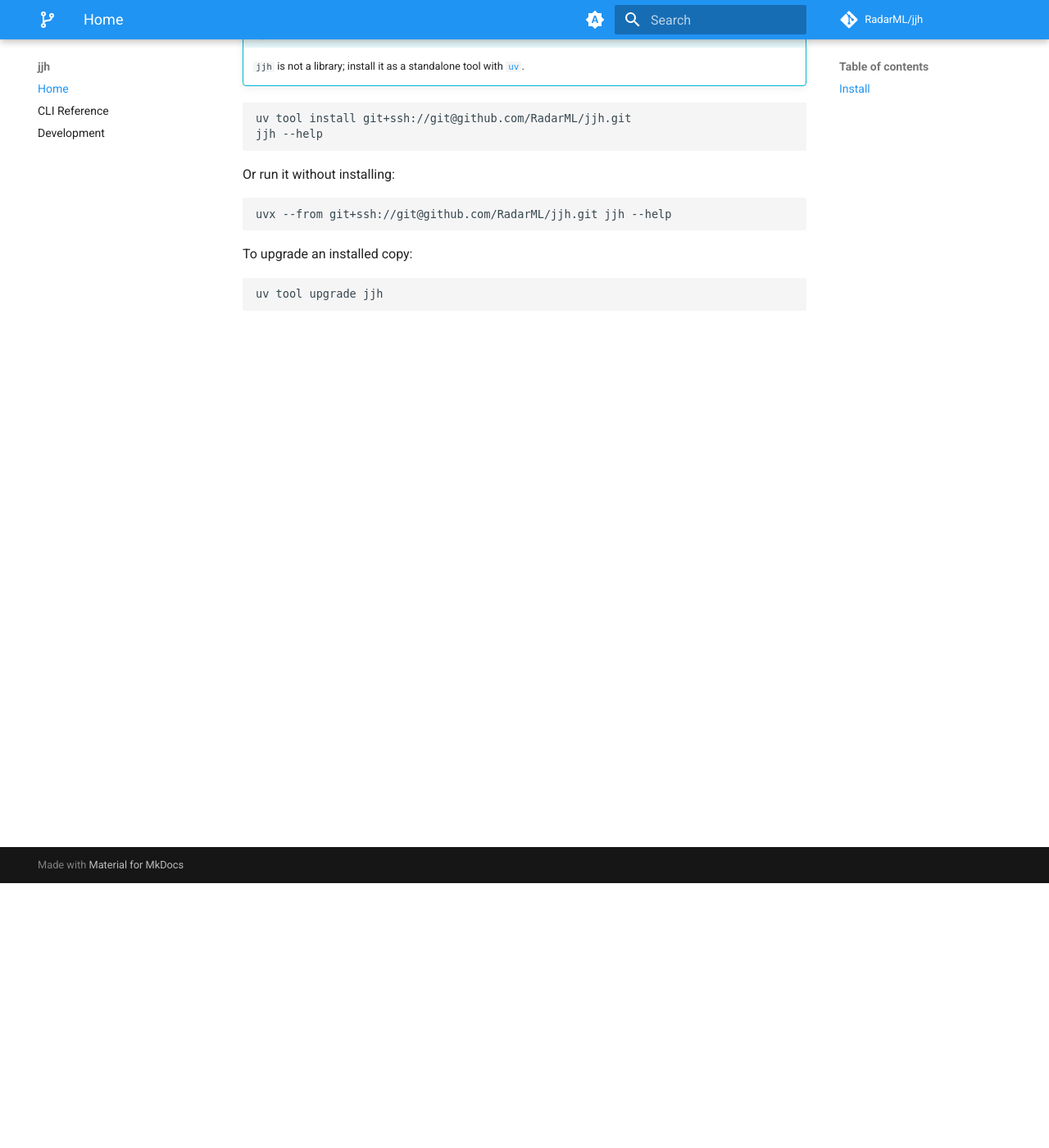
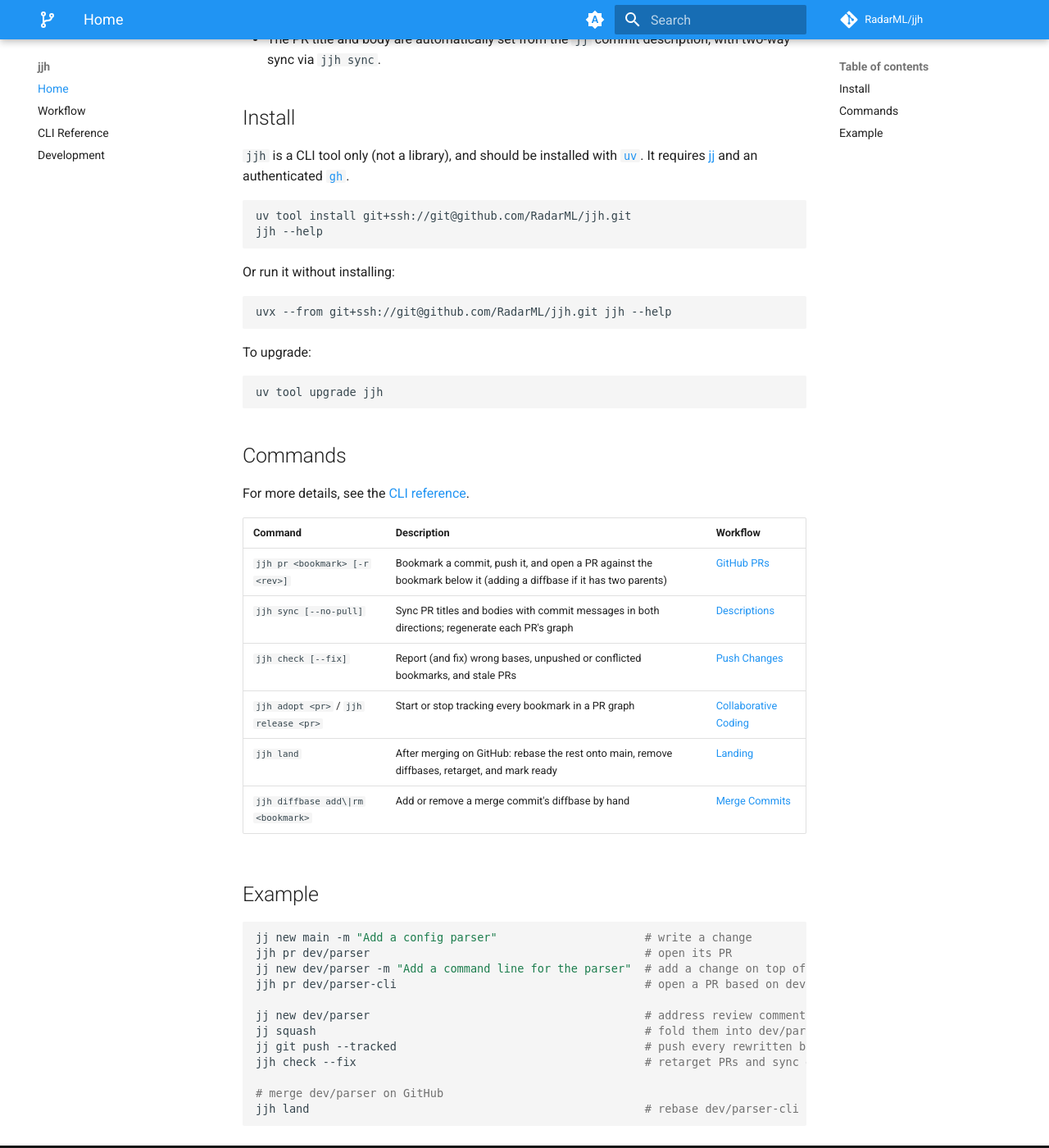
Before and after one commit to RadarML/jjh, an MkDocs documentation site: the page built from docs/index.md, in a window 1280 px wide and 1400 px high, scrolled down 323 px. Shown: the whole window at 82% size. Built offline with MkDocs 1.6.1 and Material for MkDocs 9.7.7, drawn with Linux system fonts in a browser that asks for light colours; some web fonts are replaced; comment, search, counter and statistics services are not loaded; some of the changed text lies outside the part shown.

Commit message:
Document the jj + GitHub workflow (#3)
Port the jj + GitHub workflow guide into the docs site.

````diff
--- a/docs/index.md
+++ b/docs/index.md
@@ -5,13 +5,15 @@
 [![CI](https://github.com/RadarML/jjh/actions/workflows/ci.yml/badge.svg)](https://github.com/RadarML/jjh/actions/workflows/ci.yml)
 ![GitHub issues](https://img.shields.io/github/issues/RadarML/jjh)
 
-`jjh` is a command line tool for using a [jj](https://github.com/jj-vcs/jj) workflow on github.
+`jjh` is a tool and workflow for using [jj](https://github.com/jj-vcs/jj) on GitHub.
+
+- Each PR is a single commit with a bookmark, and the bookmark is the PR's head branch.
+- A PR's base is the bookmark directly below it. A commit with two parents gets a [diffbase](workflow.md#merge-commits) commit so that GitHub shows a clean diff.
+- The PR title and body are automatically set from the `jj` commit description, with two-way sync via `jjh sync`.
 
 ## Install
 
-!!! info "`jjh` is a CLI tool only"
-
-    `jjh` is not a library; install it as a standalone tool with [`uv`](https://docs.astral.sh/uv/getting-started/installation/).
+`jjh` is a CLI tool only (not a library), and should be installed with [`uv`](https://docs.astral.sh/uv/getting-started/installation/). It requires [jj](https://jj-vcs.github.io/jj/latest/install-and-setup/) and an authenticated [`gh`](https://cli.github.com/).
 
 ```sh
 uv tool install git+ssh://git@github.com/RadarML/jjh.git
@@ -23,7 +25,37 @@ Or run it without installing:
 uvx --from git+ssh://git@github.com/RadarML/jjh.git jjh --help
 ```
 
-To upgrade an installed copy:
+To upgrade:
 ```sh
 uv tool upgrade jjh
 ```
+
+## Commands
+
+For more details, see the [CLI reference](cli.md).
+
+| Command | Description | Workflow |
+| --- | --- | --- |
+| `jjh pr <bookmark> [-r <rev>]` | Bookmark a commit, push it, and open a PR against the bookmark below it (adding a diffbase if it has two parents) | [GitHub PRs](workflow.md#github-prs) |
+| `jjh sync [--no-pull]` | Sync PR titles and bodies with commit messages in both directions; regenerate each PR's graph | [Descriptions](workflow.md#descriptions) |
+| `jjh check [--fix]` | Report (and fix) wrong bases, unpushed or conflicted bookmarks, and stale PRs | [Push Changes](workflow.md#push-changes) |
+| `jjh adopt <pr>` / `jjh release <pr>` | Start or stop tracking every bookmark in a PR graph | [Collaborative Coding](workflow.md#collaborative-coding) |
+| `jjh land` | After merging on GitHub: rebase the rest onto main, remove diffbases, retarget, and mark ready | [Landing](workflow.md#landing-dependent-prs) |
+| `jjh diffbase add\|rm <bookmark>` | Add or remove a merge commit's diffbase by hand | [Merge Commits](workflow.md#merge-commits) |
+
+## Example
+
+```sh
+jj new main -m "Add a config parser"                      # write a change
+jjh pr dev/parser                                         # open its PR
+jj new dev/parser -m "Add a command line for the parser"  # add a change on top of it
+jjh pr dev/parser-cli                                     # open a PR based on dev/parser
+
+jj new dev/parser                                         # address review comments in a new commit
+jj squash                                                 # fold them into dev/parser
+jj git push --tracked                                     # push every rewritten bookmark
+jjh check --fix                                           # retarget PRs and sync descriptions
+
+# merge dev/parser on GitHub
+jjh land                                                  # rebase dev/parser-cli onto main and retarget it
+```
--- a/mkdocs.yml
+++ b/mkdocs.yml
@@ -8,6 +8,7 @@ watch:
 - src
 nav:
   - Home: index.md
+  - Workflow: workflow.md
   - CLI Reference: cli.md
   - Development: develop.md
 
@@ -16,7 +17,6 @@ extra_css:
 
 theme:
   name: material
-  variant: classic
   icon:
     logo: material/source-branch
     annotation: material/arrow-right-circle
@@ -39,7 +39,7 @@ theme:
       name: Switch to dark mode
   - media: "(prefers-color-scheme: dark)"
     scheme: slate
-    primary: indigo
+    primary: blue
     accent: deep purple
     toggle:
       icon: material/weather-night
@@ -54,7 +54,8 @@ plugins:
       `jjh` is a command line tool for using a jj (jujutsu) workflow on github.
     sections:
       "jjh":
-      - index.md: Project overview and installation
+      - index.md: Project overview
+      - workflow.md: Guide for a jj workflow for github
       - cli.md: Command line reference for each `jjh` subcommand
       - develop.md: Development environment setup, testing, and documentation
 - mkdocstrings:
````
Also changed, not shown: README.md (+2 -2 lines), docs/develop.md (+3 -7 lines), docs/workflow.md (added, +374 -0 lines).
